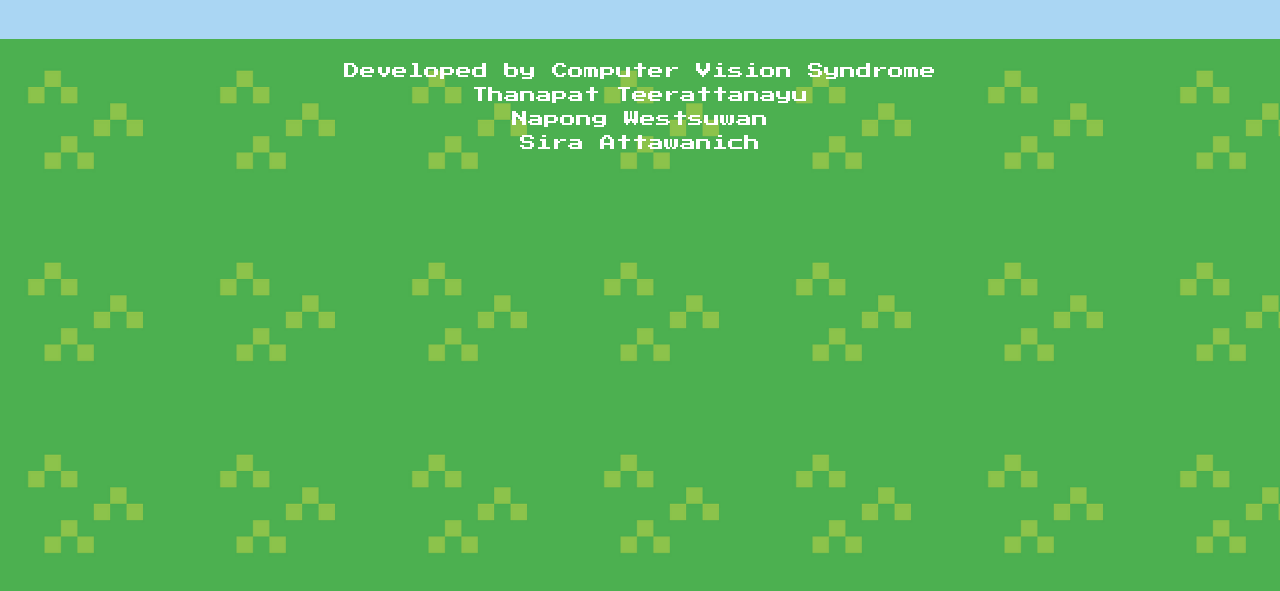
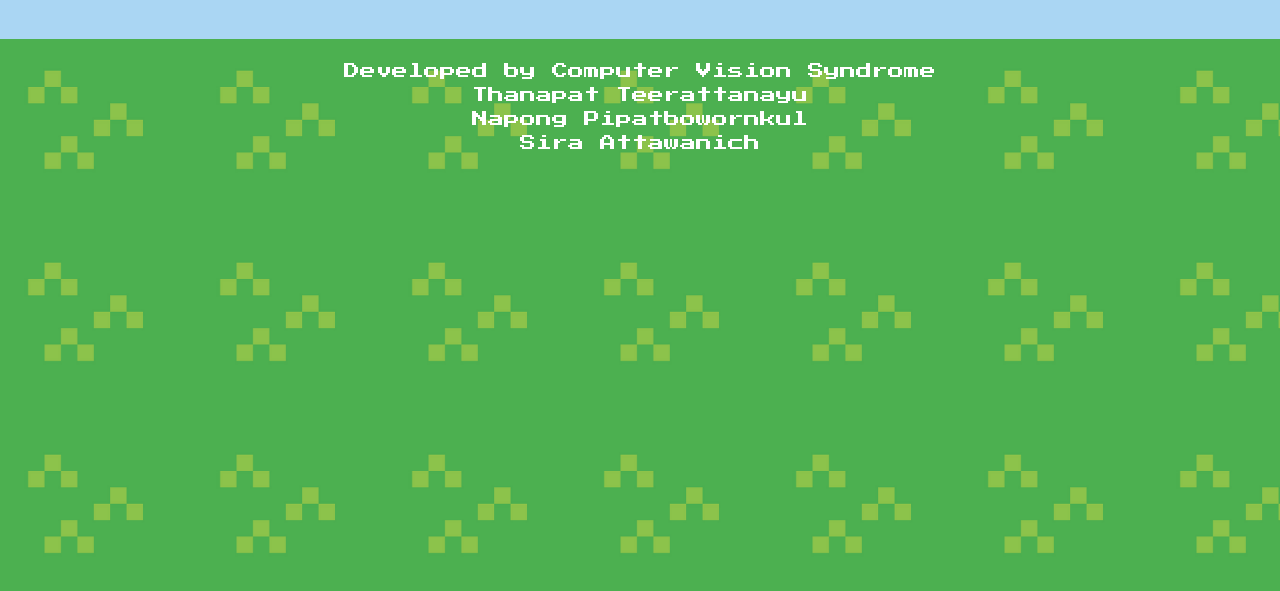
Before and after one commit to tjthanapat/blinkathon, a website: page templates/about.html in a window 1280 px wide. Shown: the part 161-752 px from the top of the page. Drawn offline with Linux system fonts and the light colour scheme.

Commit message:
fix typo

```diff
--- a/templates/about.html
+++ b/templates/about.html
@@ -49,7 +49,7 @@
       <p>Developed by Computer Vision Syndrome</p>
       <ul>
         <li>Thanapat Teerattanayu</li>
-        <li>Napong Westsuwan</li>
+        <li>Napong Pipatbowornkul</li>
         <li>Sira Attawanich</li>
       </ul>
     </div>
```
